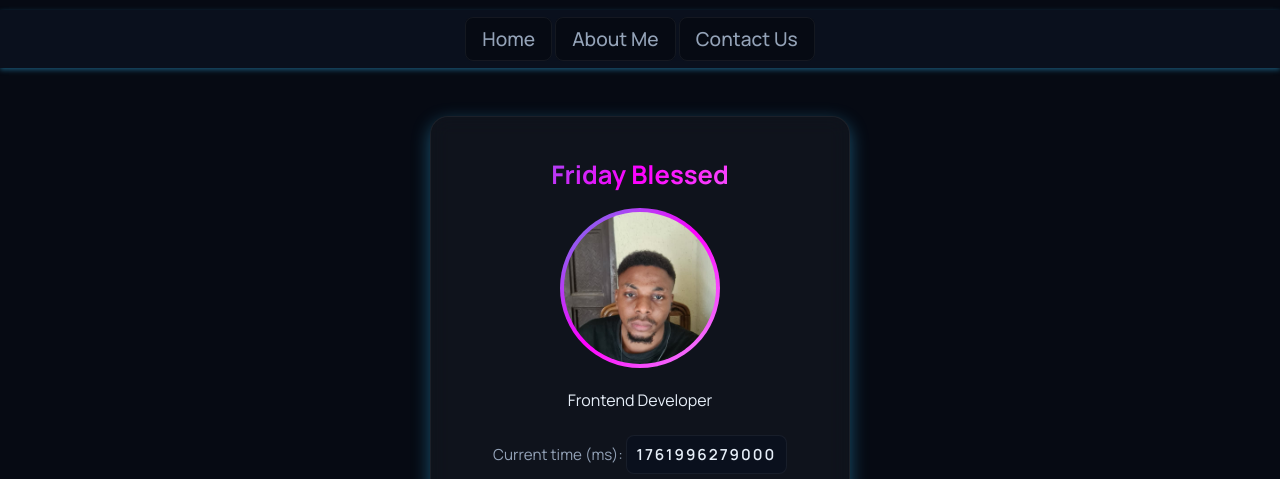
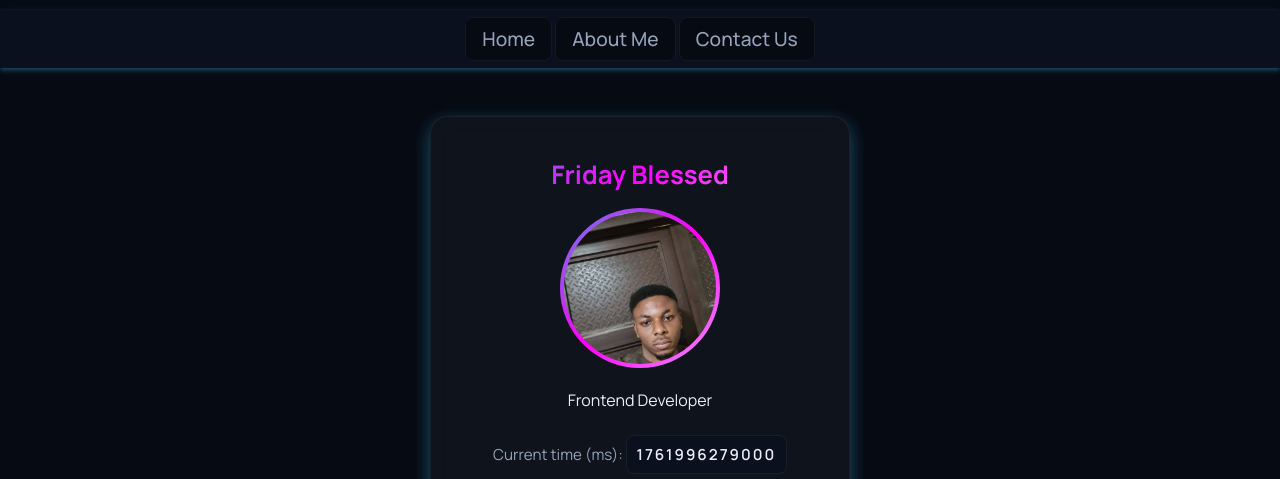
Before and after one commit to FridayBlessed/HNG-TASK-0, a plain HTML site: page index.html in a window 1280 px wide. Shown: the top 479 px of the page. Drawn offline with Linux system fonts and the light colour scheme.

Commit message:
Updates user avatar image

```diff
--- a/index.html
+++ b/index.html
@@ -32,7 +32,7 @@
  <h2 data-testid="test-user-name">Friday Blessed</h2>
 
         <figure>
-            <img src="Blessed.jpg"
+            <img src="Blessedd.jpg"
             alt="gloria profile picture"
             data-testid="test-user-avatar">
 
```
Also changed, not shown: Blessedd.jpg (added).
